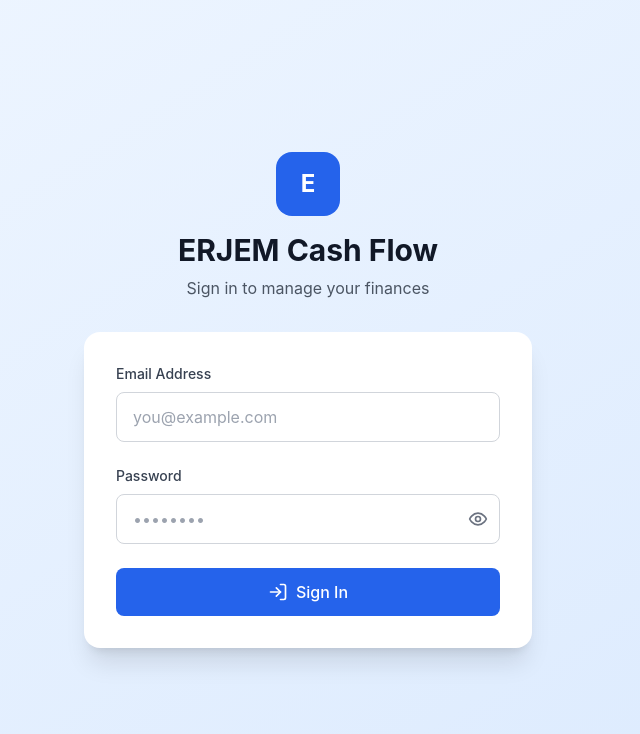
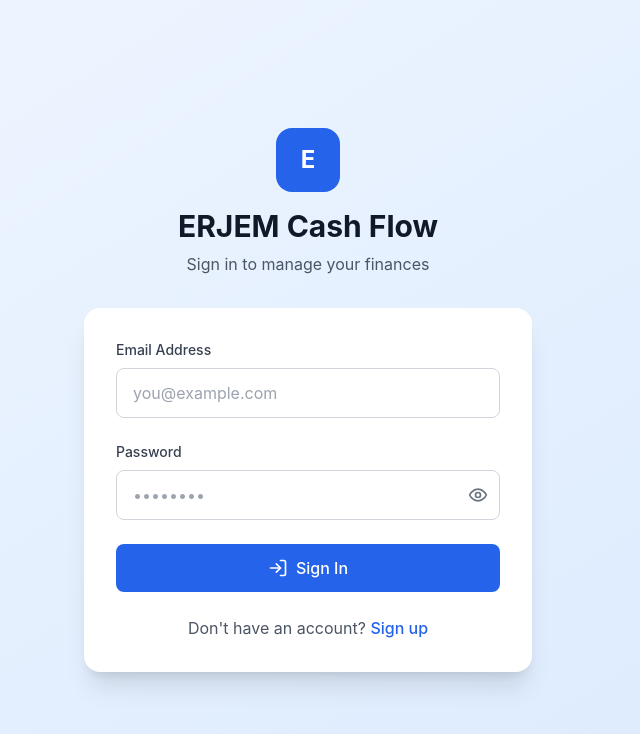
Before and after one commit to crynxmartinez/ERJEM-Cash-Management-System, a React (Vite) app: page /login in a window 1280 px wide. Shown: the top 734 px of the page, without its empty margins (332-972 px from the left). Built offline with nearby package versions, Linux system fonts and the light colour scheme.

Commit message:
Add register route and signup link to login page

```diff
--- a/src/App.tsx
+++ b/src/App.tsx
@@ -5,6 +5,7 @@ import { ThemeProvider } from './contexts/ThemeContext'
 import { BranchProvider } from './contexts/BranchContext'
 import ProtectedRoute from './components/ProtectedRoute'
 import Login from './pages/Login'
+import Register from './pages/Register'
 import Layout from './components/Layout'
 import Dashboard from './pages/Dashboard'
 import Personal from './pages/Personal'
@@ -21,7 +22,8 @@ function App() {
           <Router>
             <Routes>
               <Route path="/login" element={<Login />} />
-                            <Route
+              <Route path="/register" element={<Register />} />
+              <Route
                 path="/"
                 element={
                   <ProtectedRoute>
--- a/src/pages/Login.tsx
+++ b/src/pages/Login.tsx
@@ -107,6 +107,19 @@ export default function Login() {
               )}
             </button>
           </form>
+
+          {/* Register Link */}
+          <div className="mt-6 text-center">
+            <p className="text-gray-600 dark:text-gray-400">
+              Don't have an account?{' '}
+              <a
+                href="/register"
+                className="text-primary-600 hover:text-primary-700 dark:text-primary-400 dark:hover:text-primary-300 font-medium"
+              >
+                Sign up
+              </a>
+            </p>
+          </div>
         </div>
       </div>
     </div>
```
